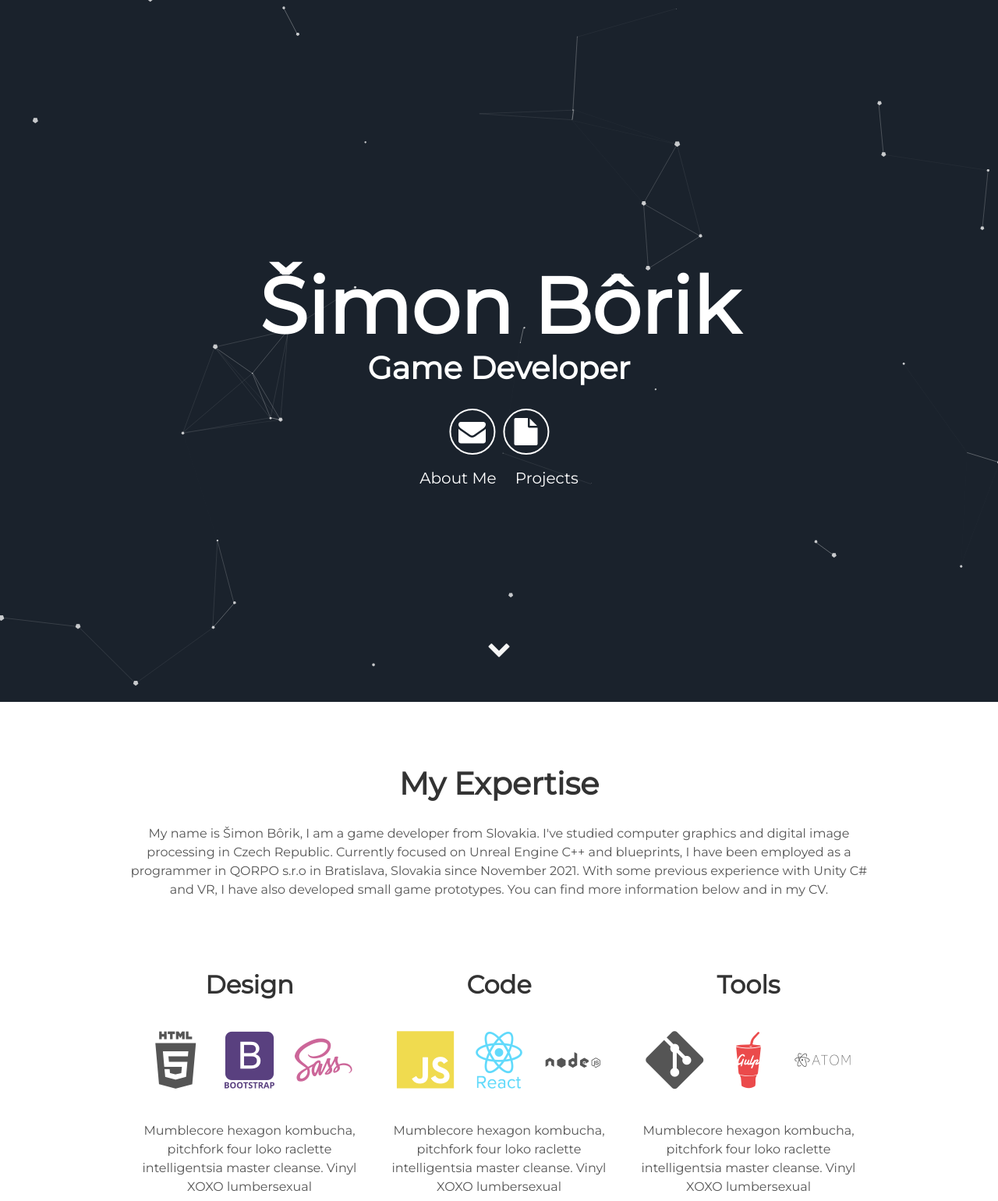
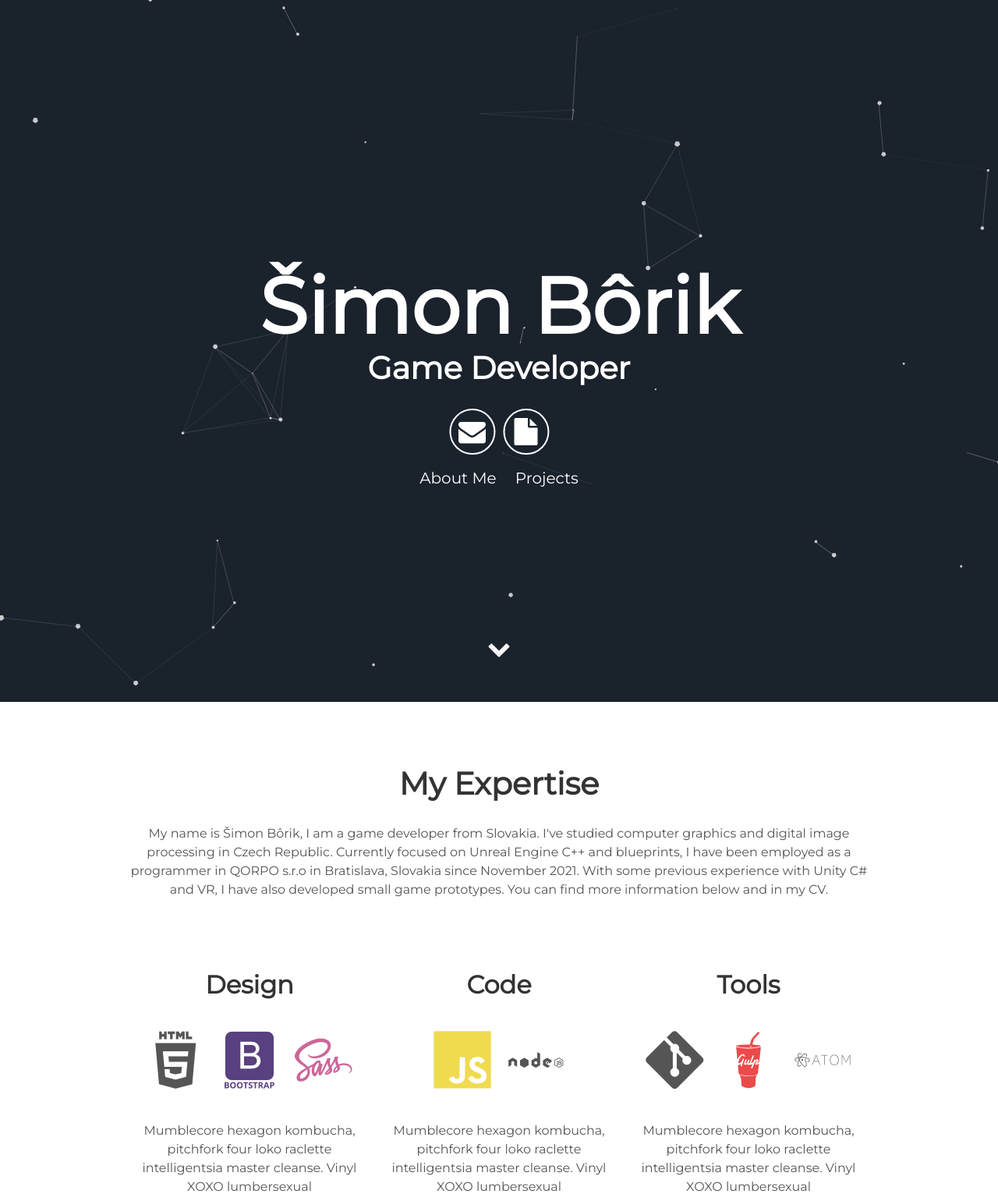
Before and after one commit to SimonBorik/simonborik.github.io, a Jekyll site: the page built from index.html, in a window 1280 px wide. Shown: the top 1540 px of the page at 78% size. Built offline with Jekyll 4.4.1, drawn with Linux system fonts in a browser that asks for light colours; grey boxes are pictures that could not be loaded.

Commit message:
Update about.html

```diff
--- a/_includes/about.html
+++ b/_includes/about.html
@@ -14,7 +14,7 @@
     <div class="tech">
       <h2>Code</h2>
       <i class="devicon-javascript-plain colored"></i>
-      <i class="devicon-react-original-wordmark colored"></i>
+      <i class="devicon-unrealengine-original"></i>
       <i class="devicon-nodejs-plain-wordmark"></i>
       <p>Mumblecore hexagon kombucha, pitchfork four loko raclette intelligentsia master cleanse.
         Vinyl XOXO lumbersexual</p>
```
